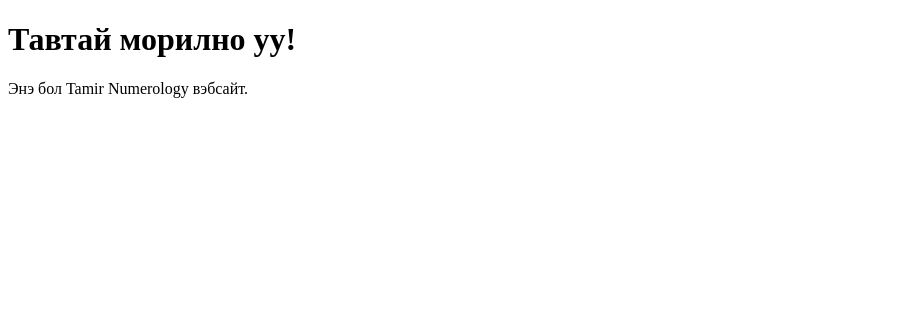
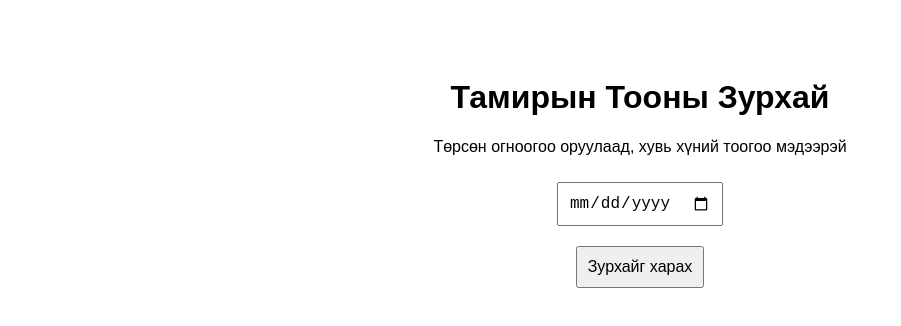
Before and after one commit to Otgontamir/Tamir-toozui, a plain HTML site: page docs/index.html in a window 1280 px wide. Shown: the whole page, without its empty margins (0-901 px from the left). Drawn offline with Linux system fonts and the light colour scheme.

Commit message:
зурхай нэмэгдсэн

```diff
--- a/docs/index.html
+++ b/docs/index.html
@@ -1,10 +1,66 @@
 <!DOCTYPE html>
-<html>
+<html lang="mn">
 <head>
-  <title>Tamir Numerology</title>
+  <meta charset="UTF-8">
+  <title>Тооны зурхай</title>
+  <style>
+    body {
+      font-family: Arial, sans-serif;
+      text-align: center;
+      padding: 50px;
+    }
+    input, button {
+      font-size: 16px;
+      padding: 10px;
+      margin: 10px;
+    }
+    #result {
+      margin-top: 20px;
+      font-size: 20px;
+      color: #e67e22;
+    }
+  </style>
 </head>
 <body>
-  <h1>Тавтай морилно уу!</h1>
-  <p>Энэ бол Tamir Numerology вэбсайт.</p>
+  <h1>Тамирын Тооны Зурхай</h1>
+  <p>Төрсөн огноогоо оруулаад, хувь хүний тоогоо мэдээрэй</p>
+
+  <form onsubmit="calculateNumerology(event)">
+    <input type="date" id="birthdate" required>
+    <br>
+    <button type="submit">Зурхайг харах</button>
+  </form>
+
+  <div id="result"></div>
+
+  <script>
+    function calculateNumerology(event) {
+      event.preventDefault();
+      const date = new Date(document.getElementById('birthdate').value);
+      const total = date.getFullYear() + (date.getMonth() + 1) + date.getDate();
+
+      // Тоон утга гаргаж авах
+      let number = total;
+      while (number >= 10) {
+        number = number.toString().split('').reduce((a, b) => a + Number(b), 0);
+      }
+
+      // Тайлбар оноох
+      const meanings = {
+        1: "Та удирдагч, санаачлагч төрлийн хүн.",
+        2: "Та эв найрамдлыг эрхэмлэдэг, мэдрэмжтэй.",
+        3: "Та бүтээлч, хөгжилтэй, өөдрөг хүн.",
+        4: "Та хөдөлмөрч, тогтвортой, үнэнч.",
+        5: "Та адал явдалд дуртай, эрх чөлөөг эрхэмлэдэг.",
+        6: "Та халамжтай, гэр бүлсэг зан чанартай.",
+        7: "Та сэтгэгч, гүн гүнзгий эргэцүүлдэг.",
+        8: "Та удирдах чадвартай, амжилтанд хүрэх хүсэлтэй.",
+        9: "Та нигүүлсэнгүй, хүмүүнлэг сэтгэлтэй."
+      };
+
+      const resultText = `Таны хувь хүний тоо бол: <strong>${number}</strong><br>${meanings[number]}`;
+      document.getElementById('result').innerHTML = resultText;
+    }
+  </script>
 </body>
 </html>
```
